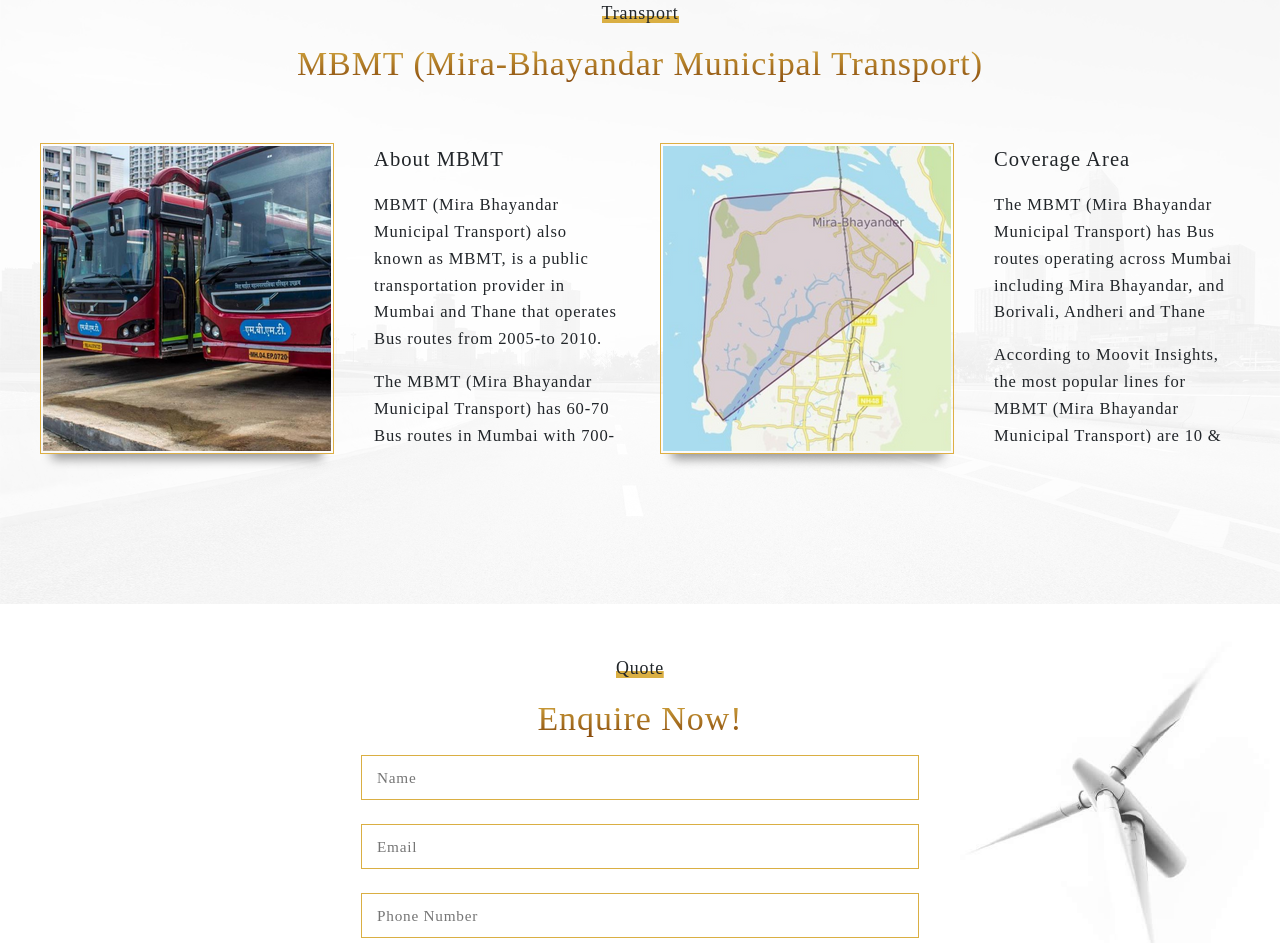
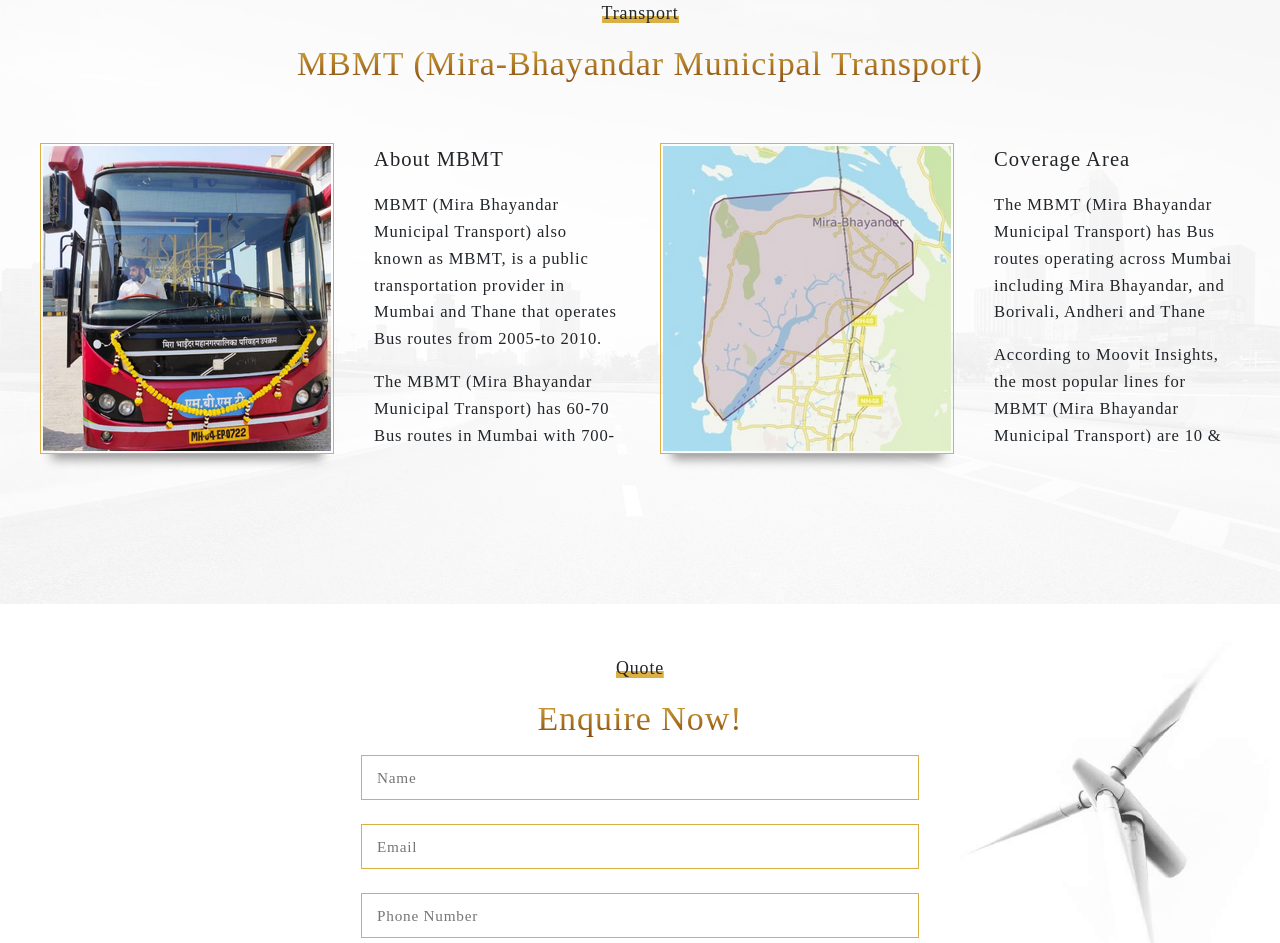
Before and after one commit to DiTechCDM/MahaLaxmi-HomeMakers.github.io, a plain HTML site: page Bus-Transport.html in a window 1280 px wide. Shown: the part 1993-2936 px from the top of the page. Drawn offline with nearby package versions, Linux system fonts and the light colour scheme; a web font is replaced by a local one.

Commit message:
Bus-Transport.html

```diff
--- a/Bus-Transport.html
+++ b/Bus-Transport.html
@@ -239,7 +239,7 @@
                     <!-- grid layout starts here -->
                     <div class="private-grid-row">
                         <div class="private-grid-col">
-                            <img id="MBMT" src="./Assets/Images/MBMT_Buses.png" alt="">
+                            <img id="MBMT" src="./Assets/Images/MBMT.png" alt="">
                         </div>
                         <div class="private-grid-col">
                             <p>About MBMT</p>
```
